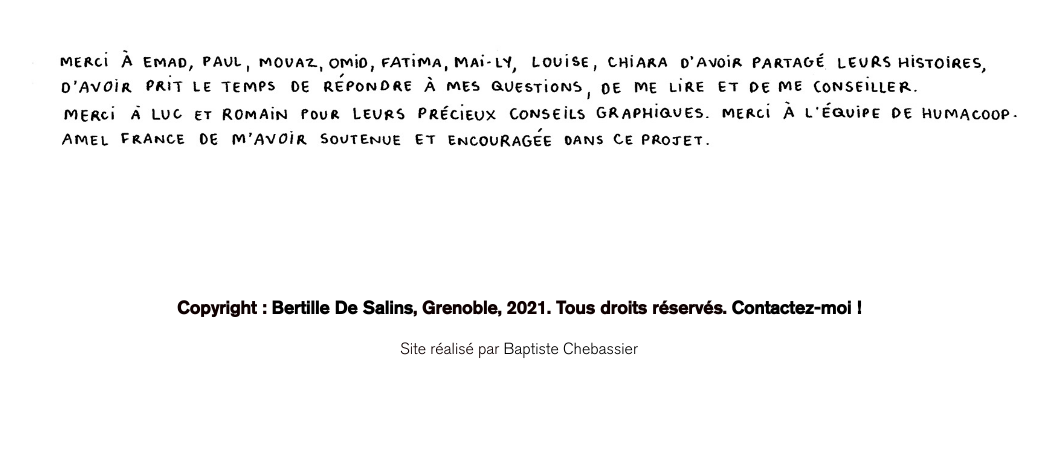
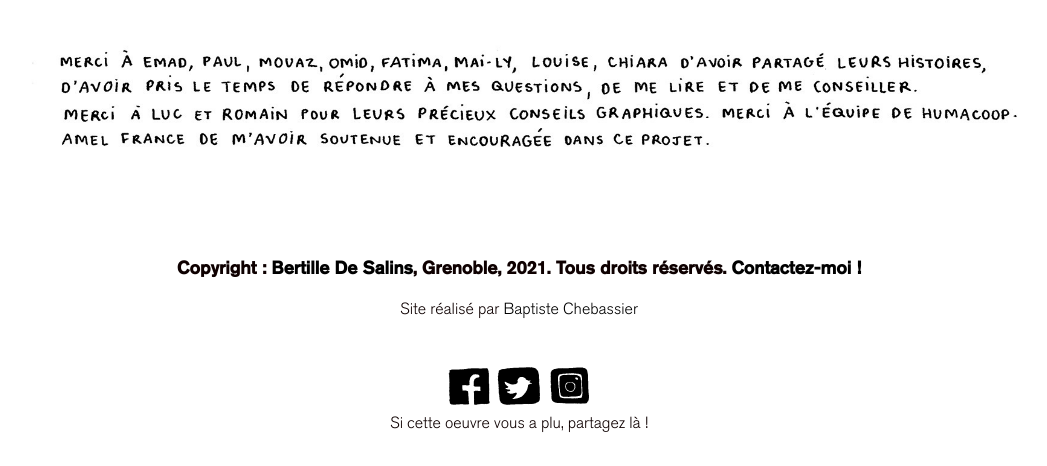
Before and after one commit to Giantbapt/Histoires_de_crises, a Rails app: page / in a window 1280 px wide. Shown: the part 2440-2906 px from the top of that part, without its empty margins (121-1168 px from the left). Before the commit the page ends 2884 px from the top of that part, so only its background shows below. Run offline with Rails 7, Linux system fonts and the light colour scheme; the page is wider than the window, and the part outside it is not shown; style sheets or scripts are compiled from the project's sources; some libraries are stand-ins or nearby versions.

Commit message:
images updated + Integration social share medias button

```diff
--- a/app/assets/stylesheets/components/_footer.scss
+++ b/app/assets/stylesheets/components/_footer.scss
@@ -1,9 +1,9 @@
 .footer {
-    height: 150px;
+    // height: 150px;
     background-color: white;
     width: 100%;
-    padding-top: 90px;
-    margin-bottom: 90px;
+    padding-top: 50px;
+    padding-bottom: 15px;
 
 }
 .copyright {
@@ -18,7 +18,13 @@
 .footer p {
   text-align: center;
 }
-
+.share-button img {
+    width: 50px;
+}
+.share-button img:hover {
+    width: 55px;
+    cursor: pointer;
+}
 
 
 @media (max-width: 500px) {
--- a/app/views/shared/_footer.html.erb
+++ b/app/views/shared/_footer.html.erb
@@ -8,13 +8,19 @@
         </p>
 
                   <p>Site réalisé par <a href="https://www.linkedin.com/in/baptiste-chebassier-74a116159/" target="blank"> Baptiste Chebassier</a></p>
+                  <br>
       </div>
+      <div class="social-media-share row d-flex justify-content-center">
+        <div class="fb-share-button share-button" data-href="https://www.histoiresdecrises.eu/" data-layout="button_count" data-size="small"><a target="_blank" href="https://www.facebook.com/sharer/sharer.php?u=https%3A%2F%2Fwww.histoiresdecrises.eu%2F&amp;src=sdkpreparse" class="fb-xfbml-parse-ignore"><%=image_tag("facebook.png")%></a></div>
+        <div class="share-button">
+          <a href="https://twitter.com/share?ref_src=twsrc%5Etfw" class="twitter-share-button" data-show-count="false"><%=image_tag("twitter.png")%></a>
 
+        </div>
+        <div class="share-button">
+         <a href="https://www.instagram.com/bertillegds/"></a> <%=image_tag("insta.png")%>
+        </div>
 
-<!--         <div class="grow"></div>
-        <p>Site réalisé par <a href="https://www.linkedin.com/in/baptiste-chebassier-74a116159/" target="blank"> Baptiste Chebassier</a></p>
- -->
+      </div>
+      <p>Si cette oeuvre vous a plu, partagez là !</p>
 
-
-    </div>
   </div>
```
Also changed, not shown: app/assets/images/Abdullah/intro/Abdullah-intro-demande d'asile.jpg (added), app/assets/images/Abdullah/intro/Abdullah-intro-demande d_asile.jpg (deleted), app/assets/images/Abdullah/page16/Abdullah_page16.jpg, app/assets/images/apropos.jpg, app/assets/images/facebook.png (added), app/assets/images/insta.png (added), app/assets/images/twitter.png (added).
